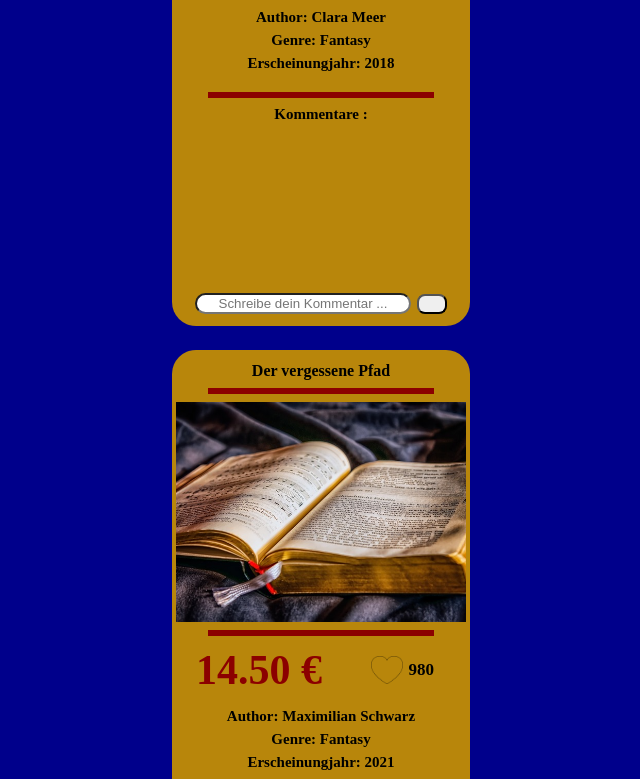
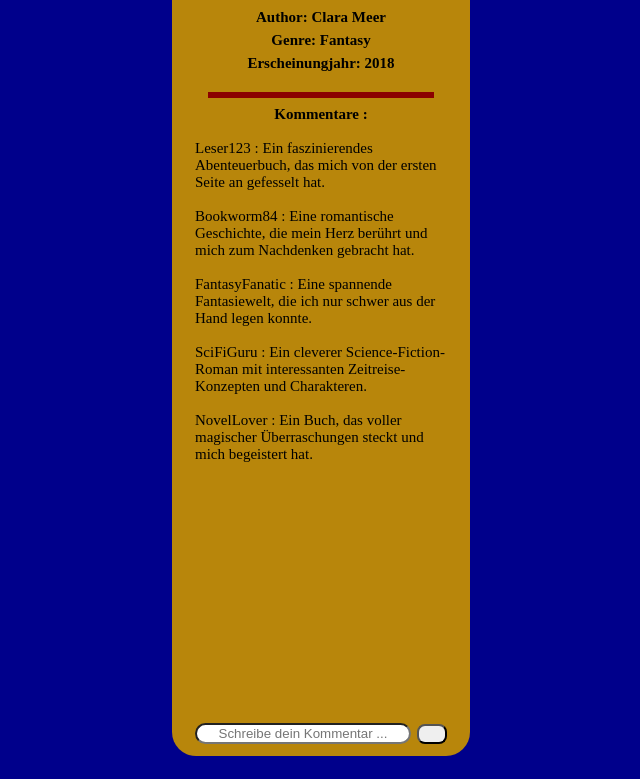
Before and after one commit to SnowCoder404/Bookstore, a plain HTML site: page index.html in a window 1280 px wide. Shown: the part 585-1364 px from the top of the page, without its empty margins (319-959 px from the left). Drawn offline with Linux system fonts and the light colour scheme.

Commit message:
The comments are ready and can be added

```diff
--- a/scripts/script.js
+++ b/scripts/script.js
@@ -7,7 +7,17 @@ function searchBooks() {
         }else {
             contentRef.innerHTML += templateHTML(index, 'heart.png');
         }
-
+        let commentID = "comment" + index;
+        let comments = document.getElementById(commentID);
+        localStorageData = localStorage.getItem(commentID);
+        if (localStorageData == null) {
+            for (let i = 0; i < books[index].comments.length; i++) {
+                comments.innerHTML += "<br>" +  books[index].comments[i].name + " : " + books[index].comments[i].comment + "<br>";
+                localStorage.setItem(commentID, document.getElementById("comment0").innerHTML);
+            }
+        }else {
+            comments.innerHTML += localStorageData;
+        }
     }
 }
 
@@ -35,6 +45,7 @@ function postComment(index) {
     let textInput = document.getElementById(textInputID);
     let commentID = "comment" + index;
     let comment = document.getElementById(commentID);
-    comment.innerHTML += '<br>' + textInput.value;
+    comment.innerHTML += '<br>' + "Gast : " + textInput.value ;
+    localStorage.setItem(commentID, comment.innerHTML);
     textInput.value = "";
 }
--- a/scripts/template.js
+++ b/scripts/template.js
@@ -20,8 +20,8 @@ function templateHTML(index, heartID) {
                     <div style="height: 4px; width: 28vh; background-color: darkred; padding: 1px; margin: 8px;"></div>
                     <div class="d_flex_a_c flex_column">
                         <span>Kommentare :</span>
-                        <div style="height: 170px;">
-                            <span id='comment${index}'></span>
+                        <div style="height: 600px;">
+                            <span id='comment${index}' class='commentGroup'></span>
                         </div>
                         <div class="d_flex_a_c">
                             <input id='text${index}' placeholder="Schreibe dein Kommentar ..." style="border-radius: 18px; width: 208px; text-align: center;">
--- a/style/style.css
+++ b/style/style.css
@@ -34,3 +34,7 @@ body {
     font-size: 42px;
     color: darkred;
 }
+
+.commentGroup {
+    font-weight: normal;
+}
```
